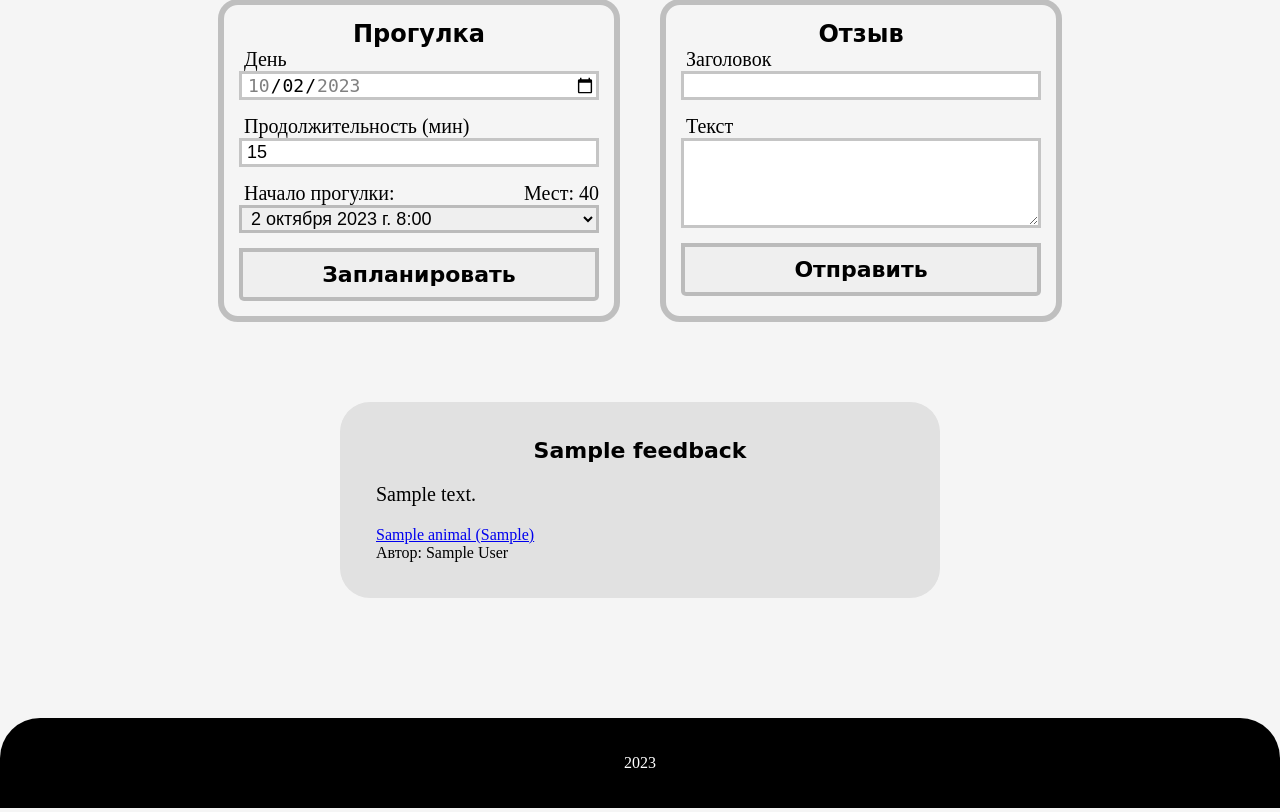
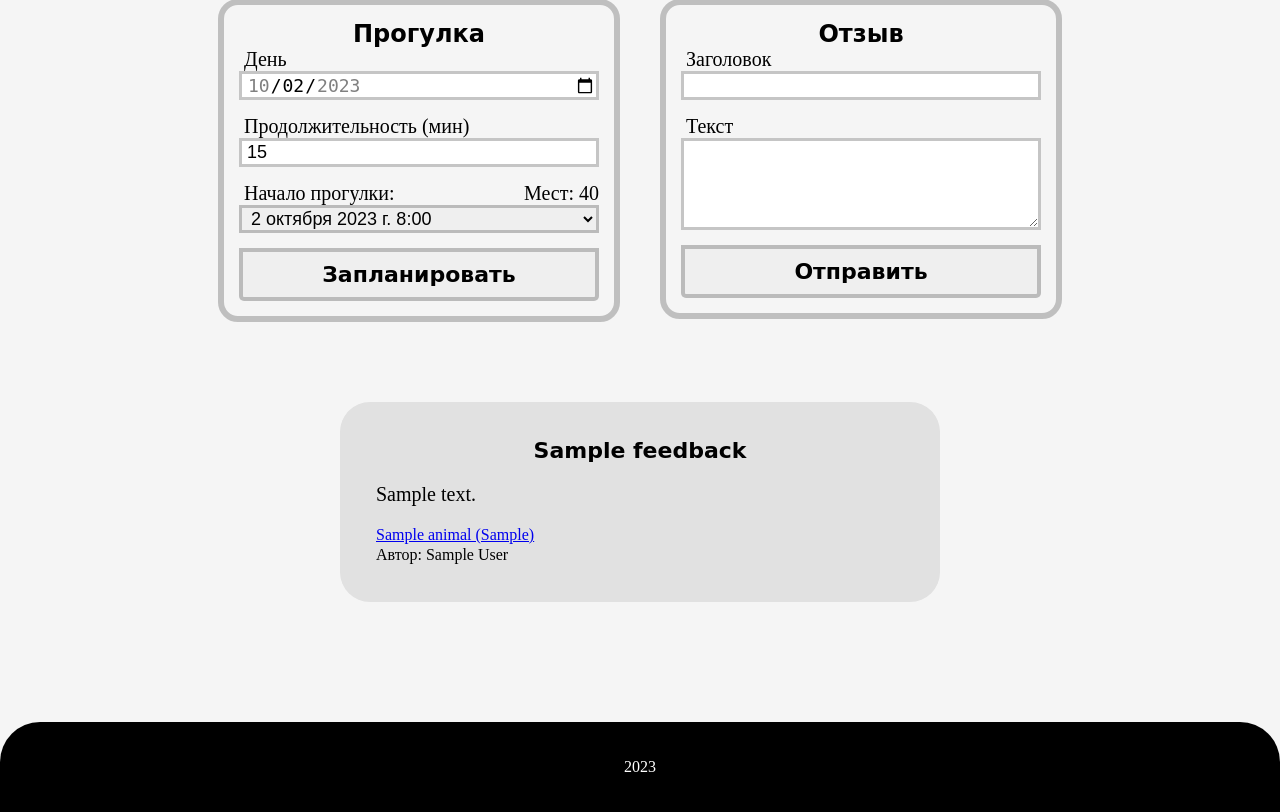
Before and after one commit to rubix0307/pet-for-you, a Django app: page /animal/1/ in a window 1280 px wide. Shown: the part 350-1162 px from the top of the page. Run offline with Django 4.2, Linux system fonts and the light colour scheme; tables that the repository leaves empty hold one stand-in row (values such as "Sample post"); some libraries are stand-ins or nearby versions.

Commit message:
update styles

```diff
--- a/pet_for_you/static/css/style.css
+++ b/pet_for_you/static/css/style.css
@@ -422,6 +422,7 @@ footer .data{
     flex-direction: column;
     padding: 15px;
     width: min(100%, calc(360px));
+    height: max-content;
     border: 6px #68686861 solid;
     border-radius: 20px;
     transition: 0.5s;
@@ -437,11 +438,13 @@ footer .data{
 }
 .feedback-form textarea{
 
-    resize:vertical;
-    min-height: 80px;
-    max-height: 400px;
-    height: 80px;
+resize:vertical;
 
+min-height: 82px;
+
+max-height: 400px;
+
+height: 80px;
 }
 
 .feedback-form textarea,
@@ -517,7 +520,16 @@ label.row {
 }
 .feedbacks .feedback .text {
     font-size: 20px;
-
+}
+.feedbacks .feedback .user{
+    transition: 0.5s;
+    border-radius: 5px;
+    padding: 2px 0;
+    weight: fit-content;
+}
+.feedbacks .feedback:hover .user{
+    padding-left: 20px;
+    background-color: #ffa500cc;
 }
 @keyframes rotateCounterclockwise {
     from {
```
